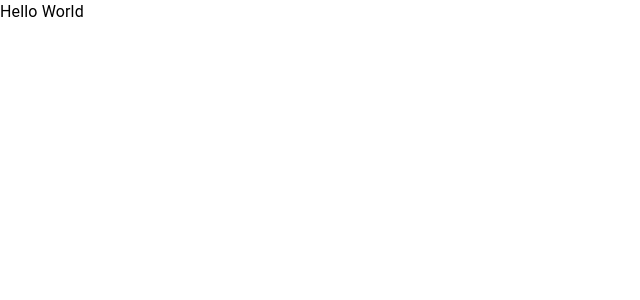
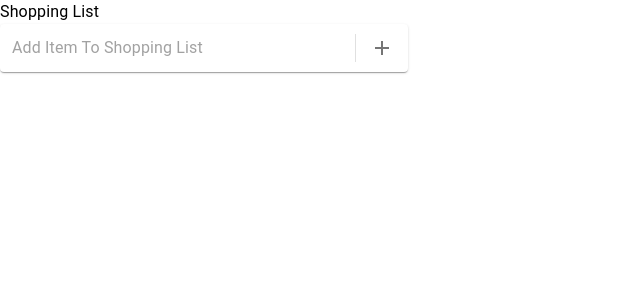
Before and after one commit to iva585/capstone-project, a React (Vite) app: page / in a window 1280 px wide. Shown: the top 300 px of the page, without its empty margins (0-640 px from the left). Built offline with nearby package versions, Linux system fonts and the light colour scheme.

Commit message:
feature: add form to page shopping list

```diff
--- a/package.json
+++ b/package.json
@@ -45,6 +45,7 @@
   },
   "dependencies": {
     "@emotion/react": "^11.6.0",
+    "@mui/icons-material": "^5.2.0",
     "@mui/material": "^5.1.1",
     "dotenv": "^10.0.0",
     "express": "^4.17.1",
--- a/src/app/App.tsx
+++ b/src/app/App.tsx
@@ -1,12 +1,12 @@
-import { Typography } from '@mui/material';
 import React from 'react';
 import { BrowserRouter, Routes, Route } from 'react-router-dom';
+import ShoppingList from './pages/ShoppingList/ShoppingList';
 
 function App(): JSX.Element {
   return (
     <BrowserRouter>
       <Routes>
-        <Route path="/" element={<Typography>Hello World</Typography>} />
+        <Route path="/" element={<ShoppingList />} />
       </Routes>
     </BrowserRouter>
   );
--- /dev/null
+++ b/src/app/pages/ShoppingList/ShoppingList.tsx
@@ -0,0 +1,29 @@
+import { Typography } from '@mui/material';
+import React from 'react';
+import Paper from '@mui/material/Paper';
+import InputBase from '@mui/material/InputBase';
+import Divider from '@mui/material/Divider';
+import IconButton from '@mui/material/IconButton';
+import Add from '@mui/icons-material/Add';
+
+export default function ShoppingList(): JSX.Element {
+  return (
+    <>
+      <Typography>Shopping List</Typography>
+      <Paper
+        component="form"
+        sx={{ p: '2px 4px', display: 'flex', alignItems: 'center', width: 400 }}
+      >
+        <InputBase
+          sx={{ ml: 1, flex: 1 }}
+          placeholder="Add Item To Shopping List"
+          inputProps={{ 'aria-label': 'add item to shopping list' }}
+        />
+        <Divider sx={{ height: 28, m: 0.5 }} orientation="vertical" />
+        <IconButton type="submit" sx={{ p: '10px' }} aria-label="add">
+          <Add />
+        </IconButton>
+      </Paper>
+    </>
+  );
+}
```
Also changed, not shown: 1 other file (tests, documents, lock files or other folders).
